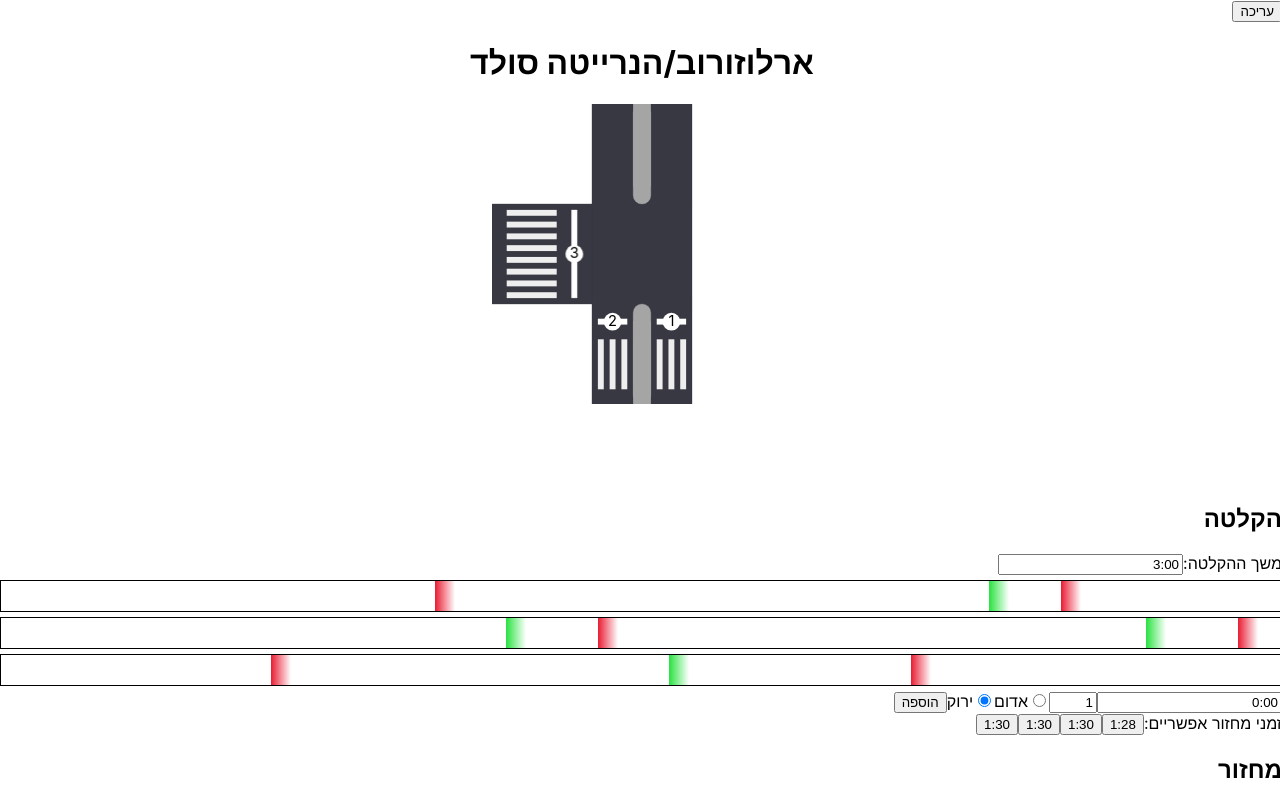
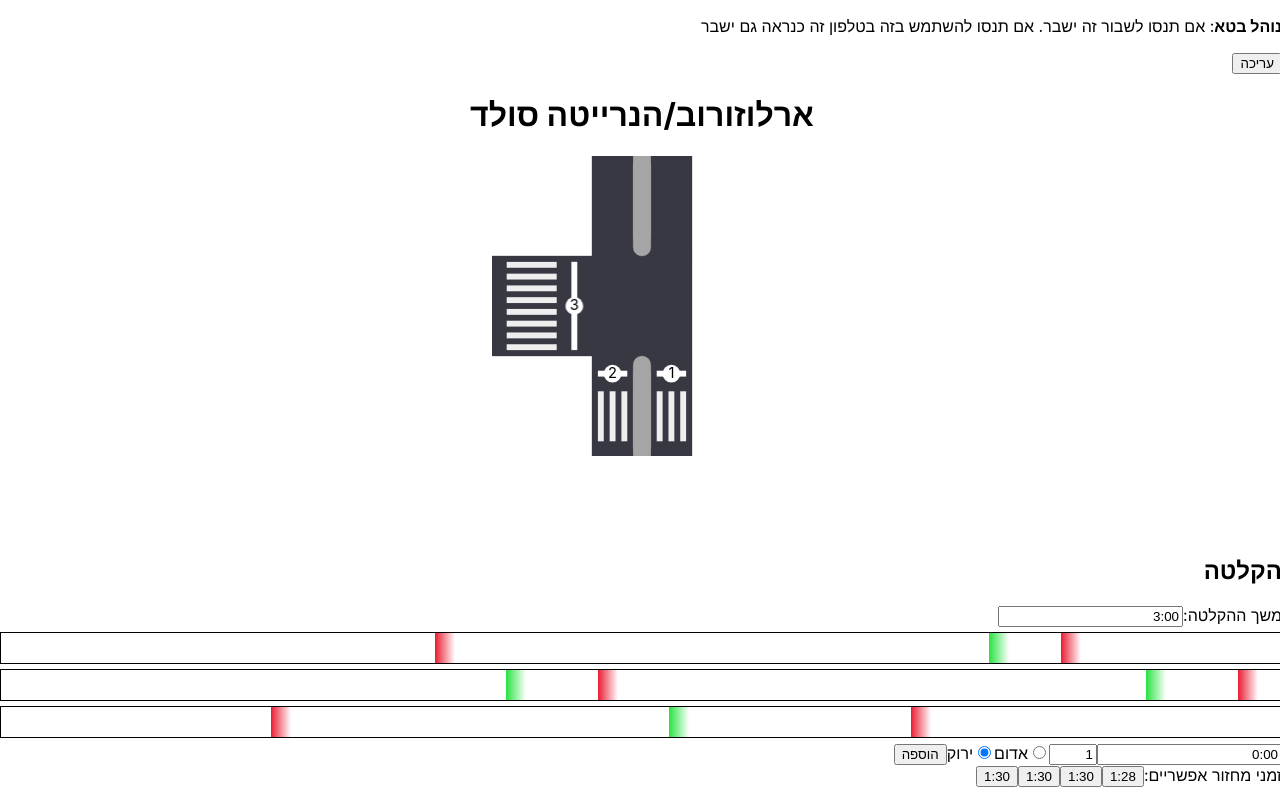
Before and after one commit to danfishgold/crosswalk-timing, a React (Vite) app: page / in a window 1280 px wide. Shown: the top 800 px of the page. Built offline with nearby package versions, Linux system fonts and the light colour scheme.

Commit message:
Add a beta note

```diff
--- a/src/App.tsx
+++ b/src/App.tsx
@@ -14,6 +14,10 @@ import { formatTimestamp } from './utils'
 function App() {
   return (
     <div>
+      <p>
+        <strong>נוהל בטא</strong>: אם תנסו לשבור זה ישבר. אם תנסו להשתמש בזה
+        בטלפון זה כנראה גם ישבר
+      </p>
       <JunctionBuilder />
       <br />
       <br />
```
